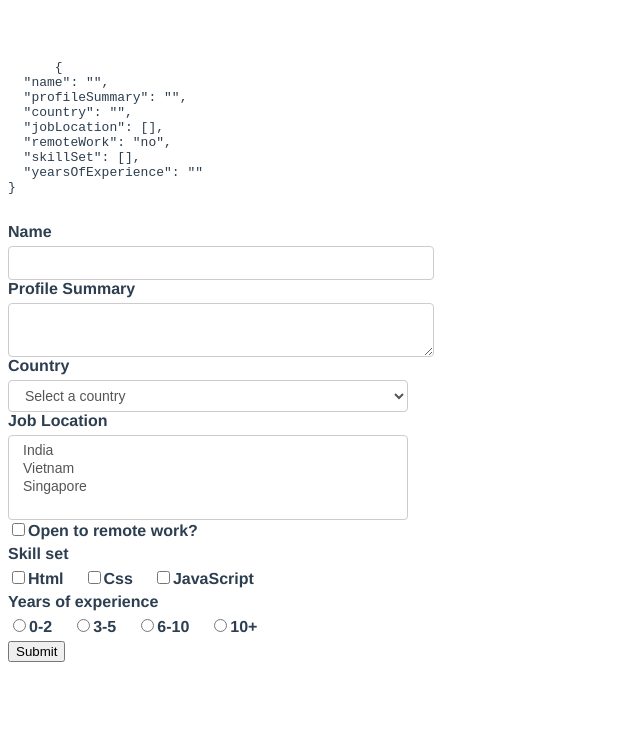
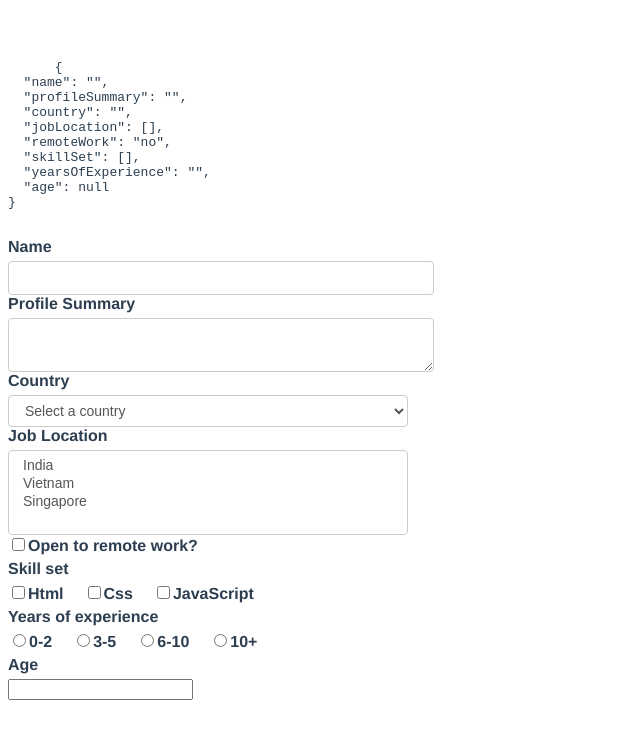
Before and after one commit to Omnish007/Vue-JS, a Vue app: page / in a window 1280 px wide. Shown: the top 738 px of the page, without its empty margins (0-640 px from the left). Built offline with nearby package versions, Linux system fonts and the light colour scheme.

Commit message:
modifiers

```diff
--- a/src/App.vue
+++ b/src/App.vue
@@ -11,12 +11,12 @@ export default {
         remoteWork: "no",
         skillSet: [],
         yearsOfExperience: "",
+        age: null,
       },
     };
   },
   methods: {
-    submitForm(event) {
-      event.preventDefault();
+    submitForm() {
       console.log("FormData", this.formValues);
     },
   },
@@ -32,10 +32,12 @@ export default {
     </pre>
   </div>
 
-  <form @submit="submitForm">
+  <!-- prevent modifier is use to prevent default behaviour -->
+  <form @submit.prevent="submitForm">
     <div>
       <label for="name">Name</label>
-      <input type="text" id="name" v-model="formValues.name" />
+      <!-- trim and lazy modofier -->
+      <input type="text" id="name" v-model.trim.lazy="formValues.name" />
     </div>
 
     <div>
@@ -131,8 +133,20 @@ export default {
     </div>
 
     <div>
+      <label for="age">Age</label>
+      <!-- number and key modifier  -->
+
+      <input
+        @keyup.enter="submitForm"
+        type="number"
+        id="age"
+        v-model.number="formValues.age"
+      />
+    </div>
+
+    <!-- <div>
       <button>Submit</button>
-    </div>
+    </div> -->
   </form>
 </template>
 
```
